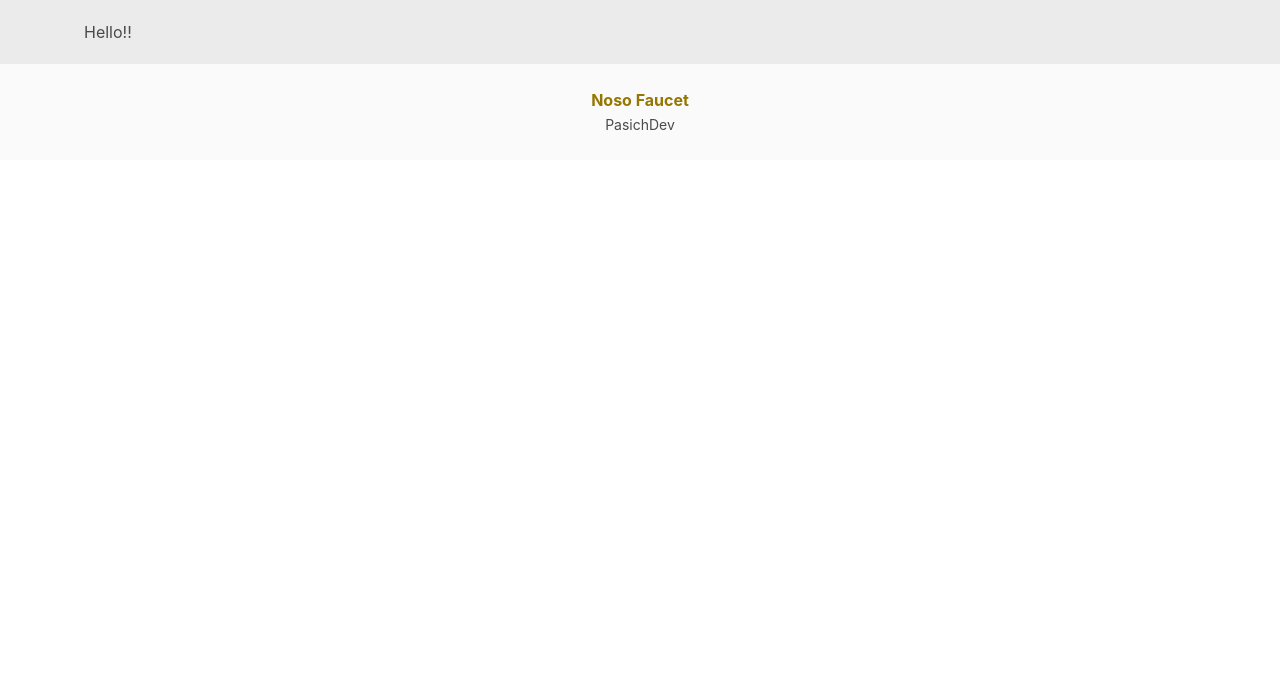
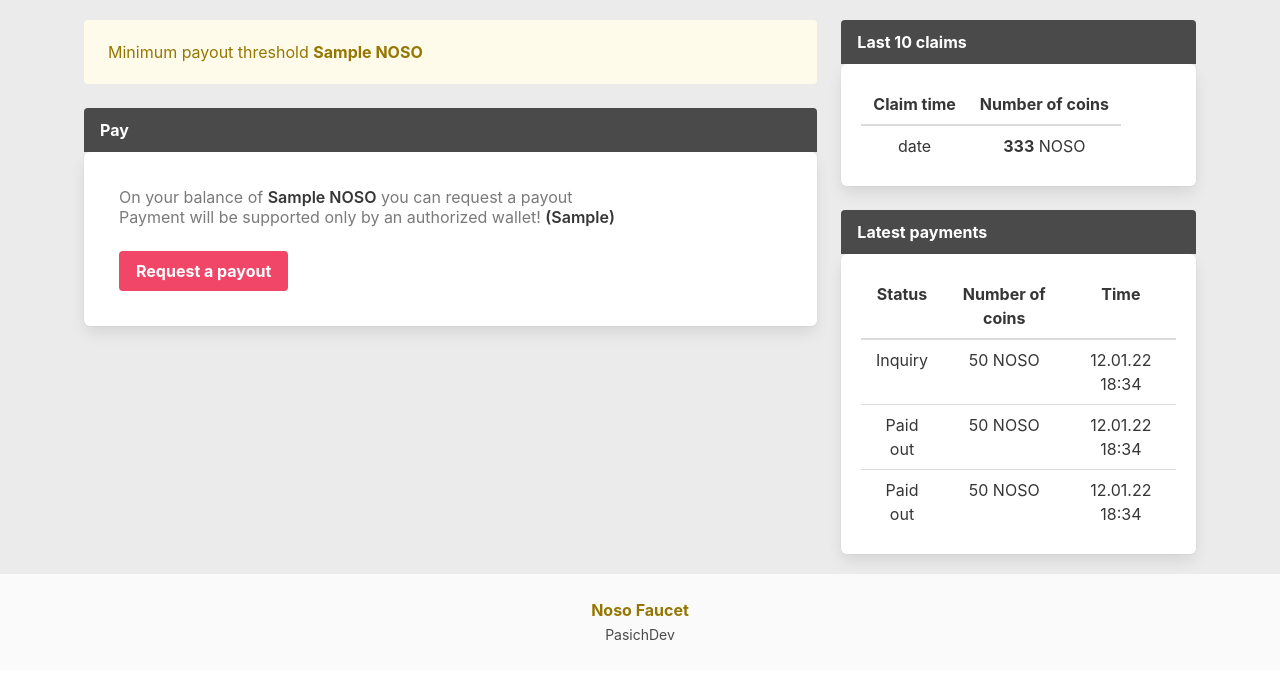
Before and after one commit to nosocoin/noso-faucet, a PHP site: template templates/payments.twig in a window 1280 px wide. Shown: the part 52-731 px from the top of the page. Run offline with PHP 8.4, Linux system fonts and the light colour scheme; the template is opened without the code that fills it: most values are stand-ins (such as "Sample title", 1, 10 or a date in 2020); some libraries are stand-ins or nearby versions.

Commit message:
add paymentsView

```diff
--- a/templates/payments.twig
+++ b/templates/payments.twig
@@ -1,7 +1,77 @@
 {% extends 'layouts/page.twig' %}
 {% block content %}
-    <div class="container">
-        Hello!!
 
-    </div>
+<div class="columns"><div class="column is-two-thirds">
+<div class="notification is-warning is-light">
+Minimum payout threshold <strong>{{MinimymPayNoso}} NOSO</strong></div>
+
+
+
+
+<div class="message-header"><p>Pay</p></div><div class="box">
+<div class="control has-background-white">
+<h6 class="subtitle is-6 has-text-grey">On your balance of  <strong>{{MinimymPayNoso}} NOSO</strong> you can request a payout </br>
+Payment will be supported only by an authorized wallet! <strong>({{WalletUser}})</strong>
+
+</h6>
+
+<form action="/claim" method="post">
+  <button class="button is-danger"><strong>Request a payout</strong></button></form>
+</div></div>
+
+
+</div>
+
+
+<div class="column">
+
+
+
+<div class="message-header"><p>Last 10 claims</p></div>
+<div class="box">
+<div class="table-container">
+<table class = "table">
+<thead>
+   <tr>
+      <th>Claim time</th>
+      <th>Number of coins</th>
+   </tr>
+</thead>
+<tbody>
+ <tr>
+              <td>date</td>
+                 <td><strong>333</strong> NOSO</td></tr>
+</tbody>
+</table></div></div>
+<div class="message-header"><p>Latest payments</p></div>
+<div class="box">
+<div class="table-container">
+<table class = "table">
+<thead>
+   <tr>
+      <th>Status</th>
+      <th>Number of coins</th>
+      <th>Time</th>
+   </tr>
+</thead>
+<tbody>
+   <tr>
+      <td>Inquiry</td>
+      <td>50 NOSO</td>
+      <td>12.01.22 18:34</td>
+   </tr>
+   <tr>
+      <td>Paid out</td>
+      <td>50 NOSO</td>
+      <td>12.01.22 18:34</td>
+   </tr>
+   <tr>
+      <td>Paid out</td>
+      <td>50 NOSO</td>
+      <td>12.01.22 18:34</td>
+   </tr>
+</tbody>
+</table></div></div></div></div></div>
+
+
 {% endblock %}
```
Also changed, not shown: src/Controllers/PaymentsController.php (+7 -6 lines), src/Model/PaymentsModel.php (+22 -2 lines).
